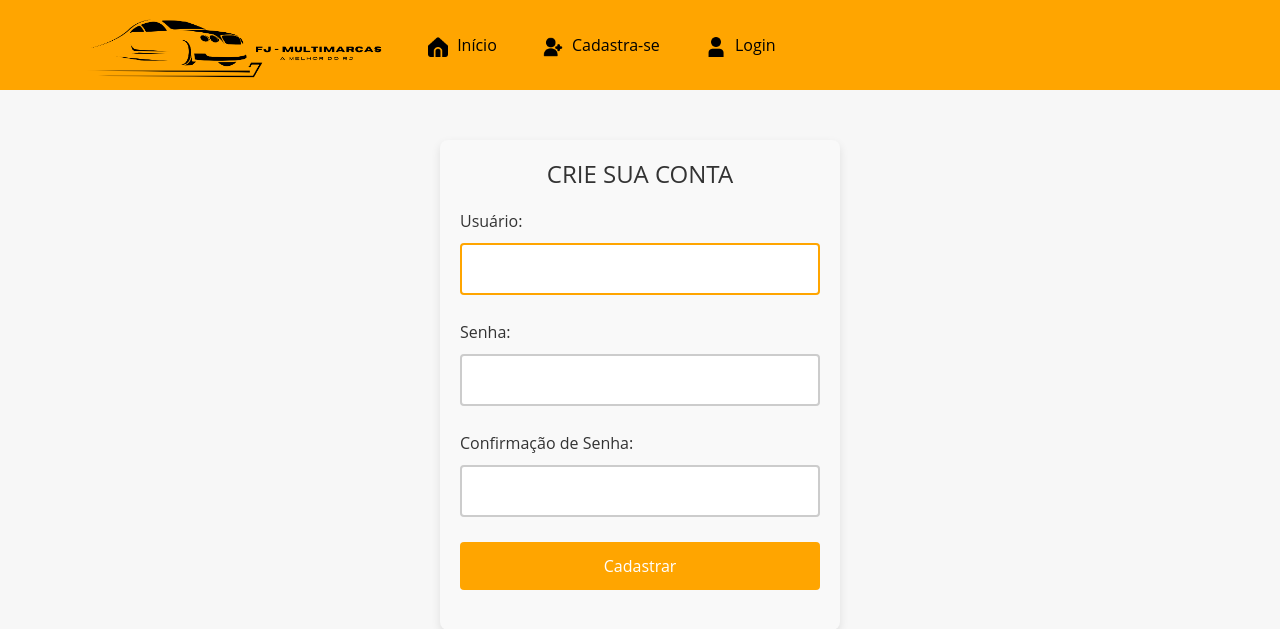
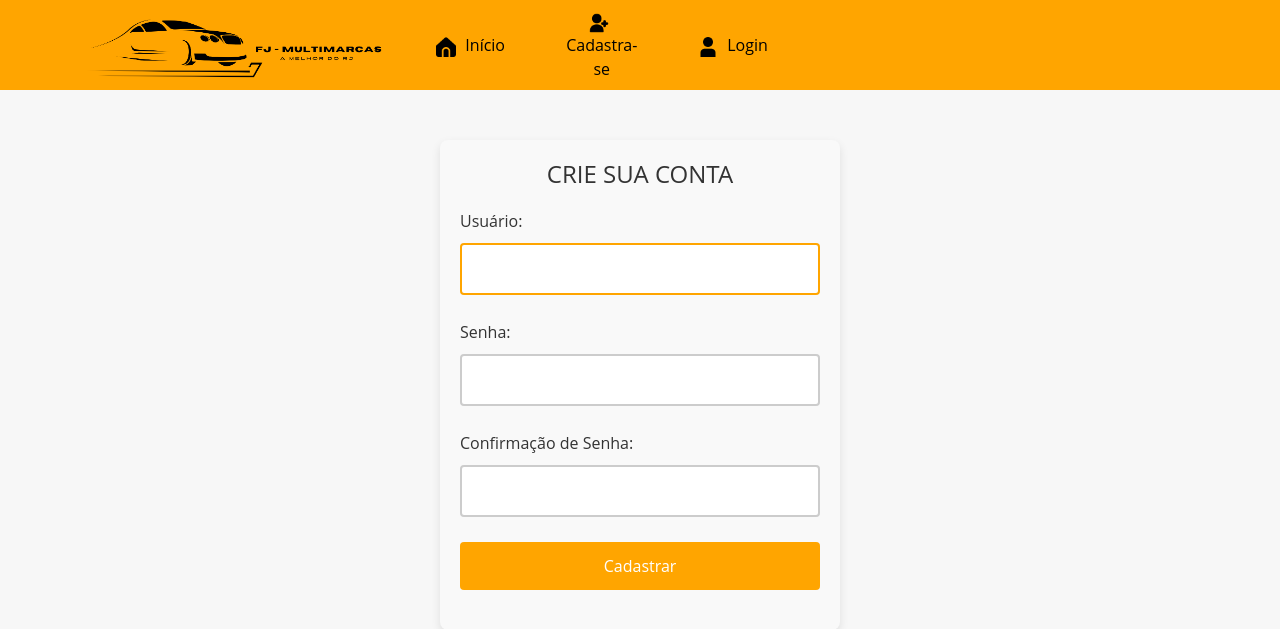
Before and after one commit to FDuque22/SistemaCarros, a Django app: page /register/ in a window 1280 px wide. Shown: the top 629 px of the page. Run offline with Django 5.2, Linux system fonts and the light colour scheme; some libraries are stand-ins or nearby versions.

Commit message:
TESTE HTML

```diff
--- a/app/templates/base.html
+++ b/app/templates/base.html
@@ -42,11 +42,16 @@
       padding: 10px 0; /* Espaçamento no menu */
     }
 
+    .navbar-nav .nav-item {
+      width: 100%; /* Garantir que cada item ocupe 100% da largura */
+      text-align: center; /* Centralizar o texto dos links */
+    }
+
     .navbar-nav .nav-link {
       color: #000;
       text-shadow: none;
       transition: color 0.3s ease, transform 0.3s ease;
-      width: 100%; /* Garantir que o link ocupe 100% da largura */
+      padding: 10px 0; /* Adiciona espaçamento interno */
     }
 
     .navbar-nav .nav-link:hover {
```
